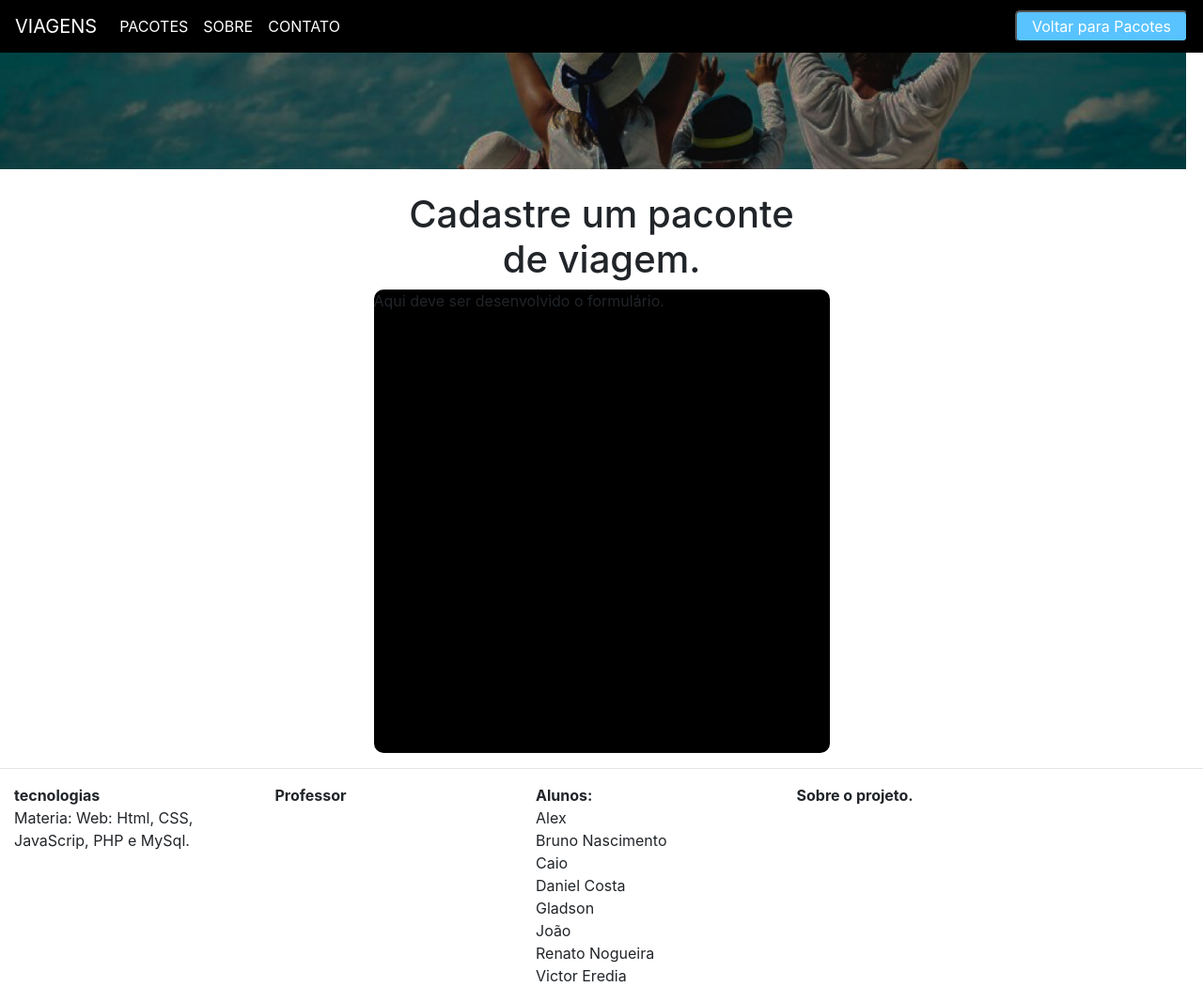
After one commit to BrunoNascimentoBarbosa/ViagensPacotesWeb, a PHP site: page /cadastroPacotes.html in a window 1280 px wide. The commit adds this page. Shown: the whole page at 94% size. Run offline with PHP 8.4, Linux system fonts and the light colour scheme.

Commit message:
Iniciando pagina cadastro de pacotes

```diff
--- /dev/null
+++ b/cadastroPacotes.html
@@ -0,0 +1,100 @@
+<!--Projeto da Disciplina DES.WEB em HTML,CSS,JS e PHP Estácio
+Curso Análise e Desenvolvimento de Sistemas -->
+<!DOCTYPE html>
+
+<html lang="pt-br">
+    <head>
+        <!--Cabeçalho inicial iniciando Framework Bootstrap-->
+        <title>Viaje.com</title>
+        <meta charset="UTF-8"/>
+        <meta name="viewport" content="width=device-width"/>
+        <meta name="description" content="Página Agencia de Viagem">
+        <meta name="keywords" content="Destinos,Roteiros,Pacotes,Voos">
+        <meta name="author" content="Renato Nogueira Nery - Rio de Janeiro ,Brasil 2023 ">
+        <meta name="viewport" content="width=device-width, initial-scale=1.0">
+        <link rel="stylesheet" href="estilo/bootstrap-3.4.1-dist/css/bootstrap.min.css">
+        <link rel="stylesheet" href="estilo/justified-nav.css">
+        <link rel="stylesheet" href="bootstrap-4.6.2-dist/css/bootstrap.min.css">
+        <link rel="stylesheet" href="style/style.css">
+    </head>
+
+    <body>
+
+        <nav class="navbar navbar-expand-lg navbar-light bg-light menu">
+            <a class="navbar-brand item-menu" href="#">VIAGENS</a>
+            <button class="navbar-toggler" type="button" data-toggle="collapse" data-target="#navbarSupportedContent" aria-controls="navbarSupportedContent" aria-expanded="false" aria-label="Toggle navigation">
+              <span class="navbar-toggler-icon"></span>
+            </button>
+
+            <div class="collapse navbar-collapse" id="navbarSupportedContent">
+              <ul class="navbar-nav mr-auto">
+                <li class="nav-item active">
+                  <a class="nav-link item-menu" href="#">PACOTES <span class="sr-only">(current)</span></a>
+                </li>
+                <li class="nav-item">
+                  <a class="nav-link item-menu" href="#">SOBRE</a>
+                </li>
+                <li class="nav-item">
+                  <a class="nav-link item-menu" href="#">CONTATO</a>
+                </li>
+                 </ul>
+
+                 <button class="btn-cadastro"> Voltar para Pacotes</button>
+            </div>
+            </nav>
+
+            <img class="img-cadastro" src="img/agencia-de-viagens-.jpg">
+
+
+              <br>
+              <br>
+              <h1 class="titulo-cadastro">Cadastre um paconte <br>de viagem.</h1>
+
+                <div class="box-formulario">
+
+                   Aqui deve ser desenvolvido o formulário.
+
+                </div>
+
+
+                <hr>
+
+            <!-- Rodapé do site-->
+                <div class="row container" >
+                    <div class="col">
+
+                        <strong>tecnologias </strong>
+                        <p>Materia: Web: Html, CSS, JavaScrip, PHP e MySql.</p>
+
+                    </div>
+                    <div class="col">
+                        <strong>  Professor  </strong>
+                    </div>
+                    <div class="col">
+                       <strong> Alunos:</strong><br>
+                       <a>Alex</a><br>
+                       <a>Bruno Nascimento</a> <br>
+                       <a>Caio</a> <br>
+                       <a>Daniel Costa</a> <br>
+                       <a>Gladson</a> <br>
+                       <a>João</a> <br>
+                       <a>Renato Nogueira</a> <br>
+                       <a>Victor Eredia</a> <br>
+
+                    </div>
+                    <div class="col">
+                        <strong> Sobre o projeto.<strong></strong>
+                      </div>
+                  </div>
+                </div>
+
+            <!-- Fim do Rodapé do site-->
+
+
+
+
+
+        <script src="bootstrap-4.6.2-dist/js/bootstrap.min.js"></script>
+        <script src="bootstrap-4.6.2-dist/js/bootstrap.js"></script>
+</body>
+</html>
--- a/style/style.css
+++ b/style/style.css
@@ -32,3 +32,40 @@
 .img{
     width: 250px;
 }
+
+.btn-cadastro {
+    background-color: #58C3FF;
+    width: 184px;
+    height: 34px;
+    color:white;
+    border-radius: 5px;
+
+}
+
+
+.titulo-cadastro{
+    font-size: 40px;
+    text-align: center;
+
+}
+
+.box-formulario{
+    width: 485px;
+    height: 493px;
+    margin-left: auto;
+    margin-right: auto;
+
+
+
+    border-radius: 10px;
+    background-color: black;
+
+}
+
+.img-cadastro{
+    width: 1262px;
+    margin-top: -100px;
+    z-index: -1;
+
+
+}
```
Also changed, not shown: index.html (+7 -17 lines), img/agencia-de-viagens-.jpg (added).
